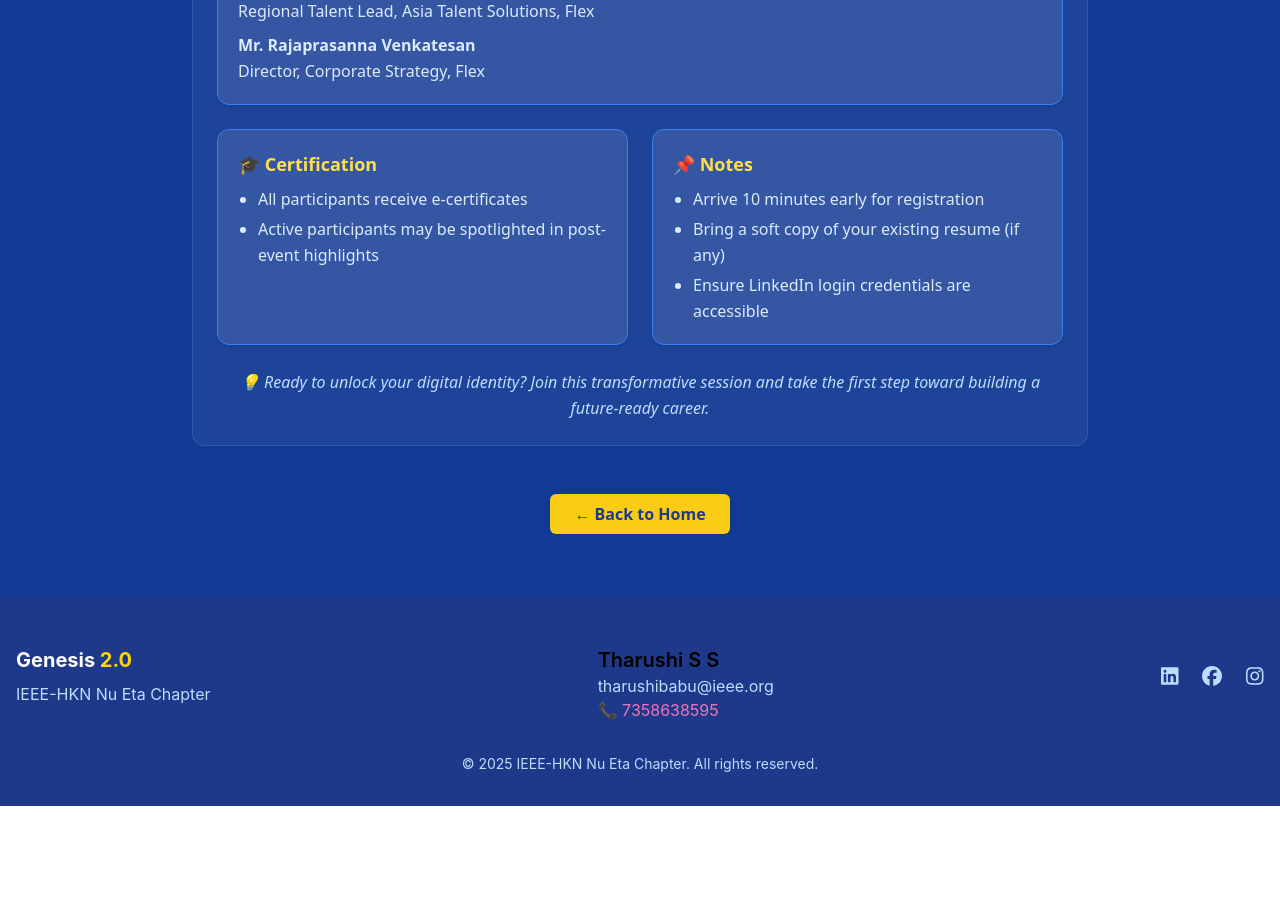
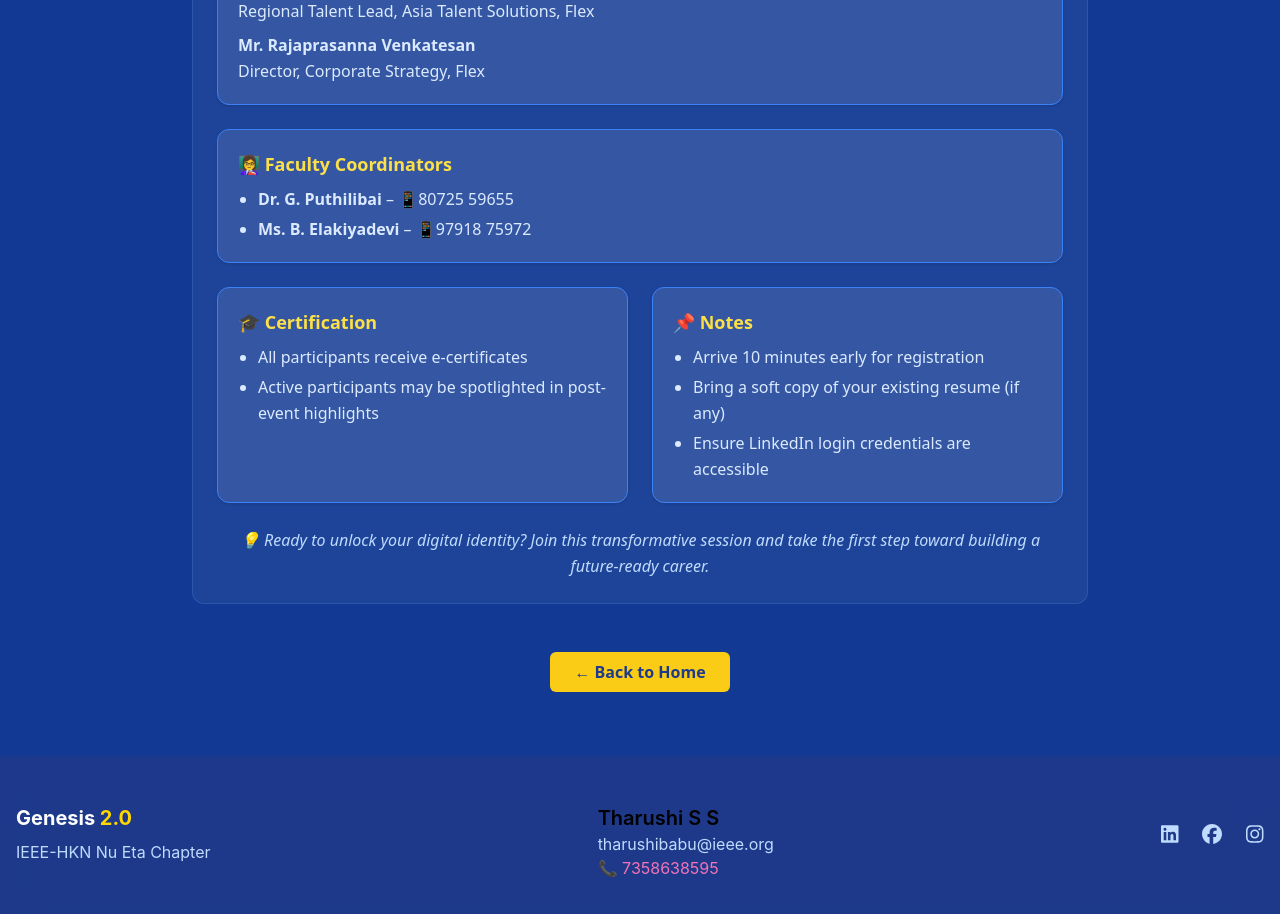
Before and after one commit to Arokiyaswetha/genesis2.0, a React (Vite) app: page /events/brandingbeyondborders in a window 1280 px wide. Shown: the part 1700-2614 px from the top of the page. Before the commit the page ends 2506 px from the top, so only its background shows below. Built offline with nearby package versions, Linux system fonts and the light colour scheme.

Commit message:
coordinators updated

```diff
--- a/src/components/EventDetail.jsx
+++ b/src/components/EventDetail.jsx
@@ -216,7 +216,7 @@ const eventDetails = {
         <div className="mt-8 p-5 bg-white/10 border border-blue-500 rounded-xl shadow text-blue-200">
           <h3 className="text-lg font-semibold text-yellow-300 mb-2">👩‍🏫 Faculty Coordinators</h3>
           <ul className="list-disc pl-5 space-y-1">
-            <li><strong>Sankari</strong> – Assistant Professor, IT, Sri Sairam Engineering College – 📱 9884141080</li>
+            <li><strong>Dr Sankari S</strong> – Professor, IT, Sri Sairam Engineering College – 📱 9884141080</li>
           </ul>
         </div>
 
@@ -297,6 +297,14 @@ brandingbeyondborders: {
             <strong>Mr. Rajaprasanna Venkatesan</strong><br />
             Director, Corporate Strategy, Flex
           </p>
+        </div>
+           {/* Faculty Coordinators */}
+        <div className="p-5 bg-white/10 border border-blue-500 rounded-xl shadow text-blue-100">
+          <h3 className="text-lg font-semibold text-yellow-300 mb-2">👩‍🏫 Faculty Coordinators</h3>
+          <ul className="list-disc pl-5 space-y-1">
+            <li><strong>Dr. G. Puthilibai</strong> – 📱80725 59655</li>
+            <li><strong>Ms. B. Elakiyadevi</strong> – 📱97918 75972</li>
+          </ul>
         </div>
 
         {/* Certification & Notes */}
```
